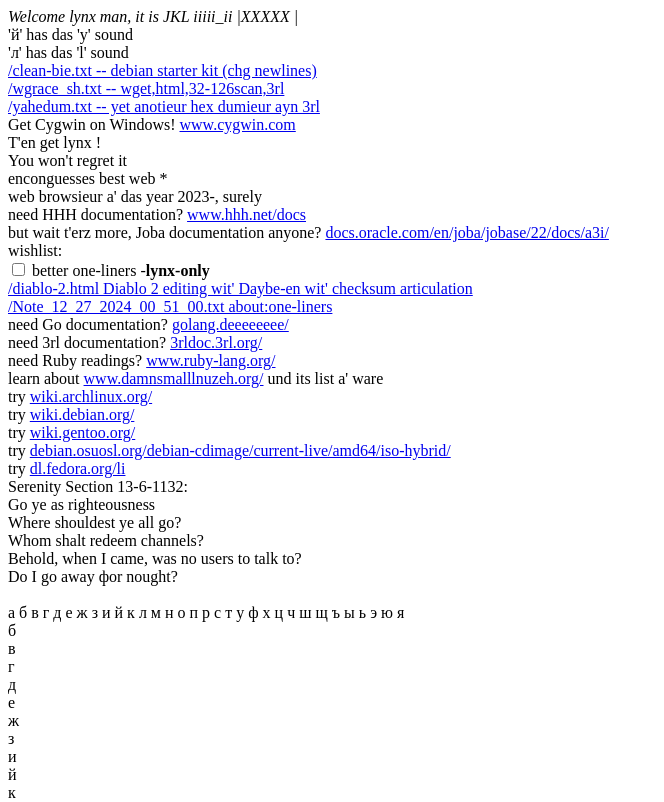
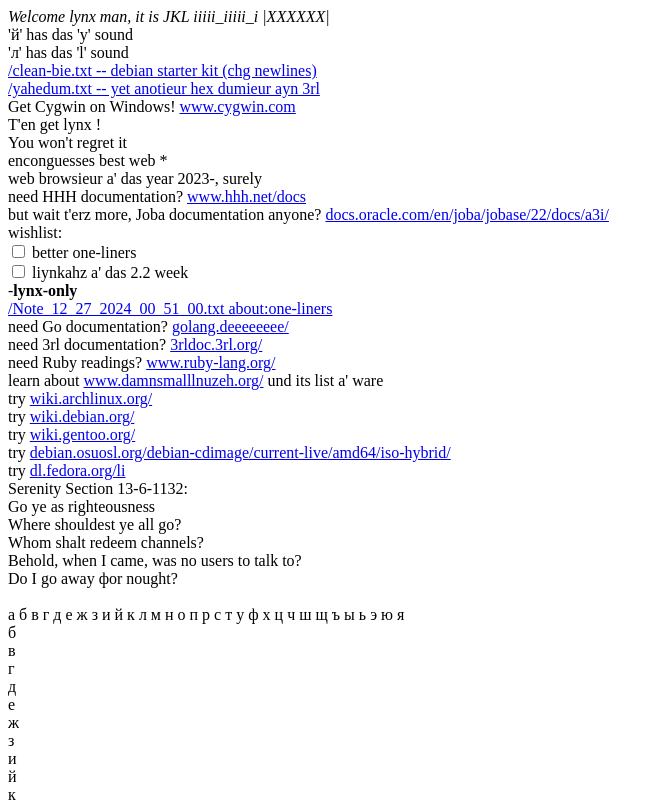
Before and after one commit to lynx-only/lynx-only.github.io, a plain HTML site: page index.html in a window 1280 px wide. Shown: the top 802 px of the page, without its empty margins (0-664 px from the left). Drawn offline with Linux system fonts and the light colour scheme.

Commit message:
Add files via upload

```diff
--- a/index.html
+++ b/index.html
@@ -1,8 +1,7 @@
-<i>Welcome lynx man, it is JKL iiiii_ii |XXXXX       |</i><br>
+<i>Welcome lynx man, it is JKL iiiii_iiiii_i |XXXXXX|</i><br>
 '&#1081;' has das 'y' sound<br>
 '&#1083;' has das 'l' sound<br>
 <a href="clean-bie.txt">/clean-bie.txt -- debian starter kit (chg newlines)</a><br>
-<a href="wgrace_sh.txt" >/wgrace_sh.txt -- wget,html,32-126scan,3rl</a><br>
 <a href="yahedum.txt">/yahedum.txt -- yet anotieur hex dumieur ayn 3rl</a><br>
 Get Cygwin on Windows! <a href="https://www.cygwin.com">www.cygwin.com</a><br>
 T'en get lynx !<br>
@@ -12,9 +11,9 @@ web browsieur a' das year 2023-, surely<br>
 need HHH documentation? <a href="https://www.php.net/docs">www.hhh.net/docs</a><br>
 but wait t'erz more, Joba documentation anyone? <a href="https://docs.oracle.com/en/java/javase/22/docs/api/index.html">docs.oracle.com/en/joba/jobase/22/docs/a3i/</a><br>
 wishlist:<br>
-<input type="checkbox"> better one-liners
+<input type="checkbox"> better one-liners<br>
+<input type="checkbox"> liynkahz a' das 2.2 week<br>
 -<b>lynx-only</b><br>
-<a  href="diablo-2.html">/diablo-2.html Diablo 2 editing wit' Daybe-en wit' checksum articulation</a><br>
 <a  href="Note_12_27_2024_00_51_00.txt">/Note_12_27_2024_00_51_00.txt about:one-liners</a><br>
 need Go  documentation? <a href="https://go.dev"          >golang.deeeeeeee/</a><br>
 need 3rl documentation? <a href="https://perldoc.perl.org">3rldoc.3rl.org/  </a><br>
```
